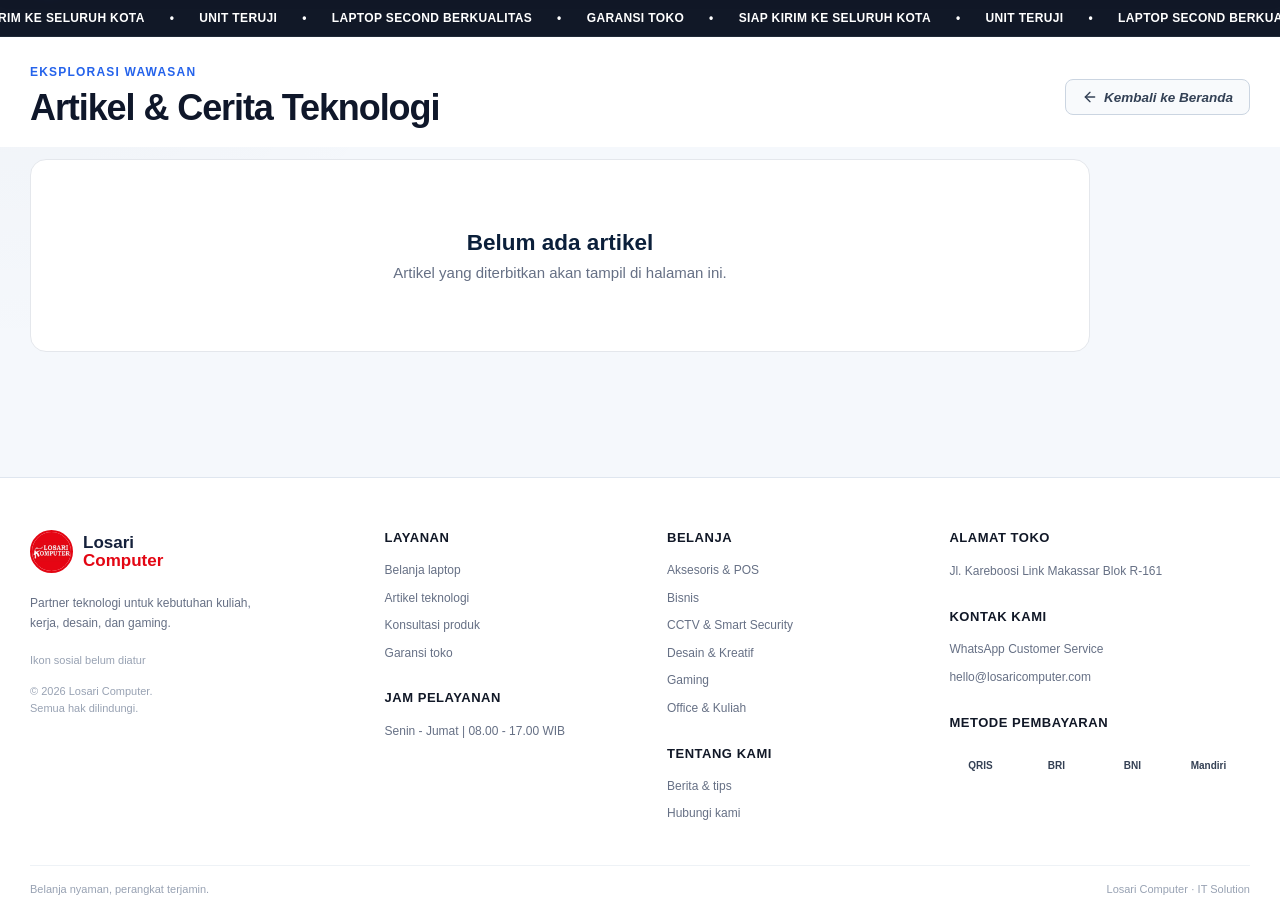
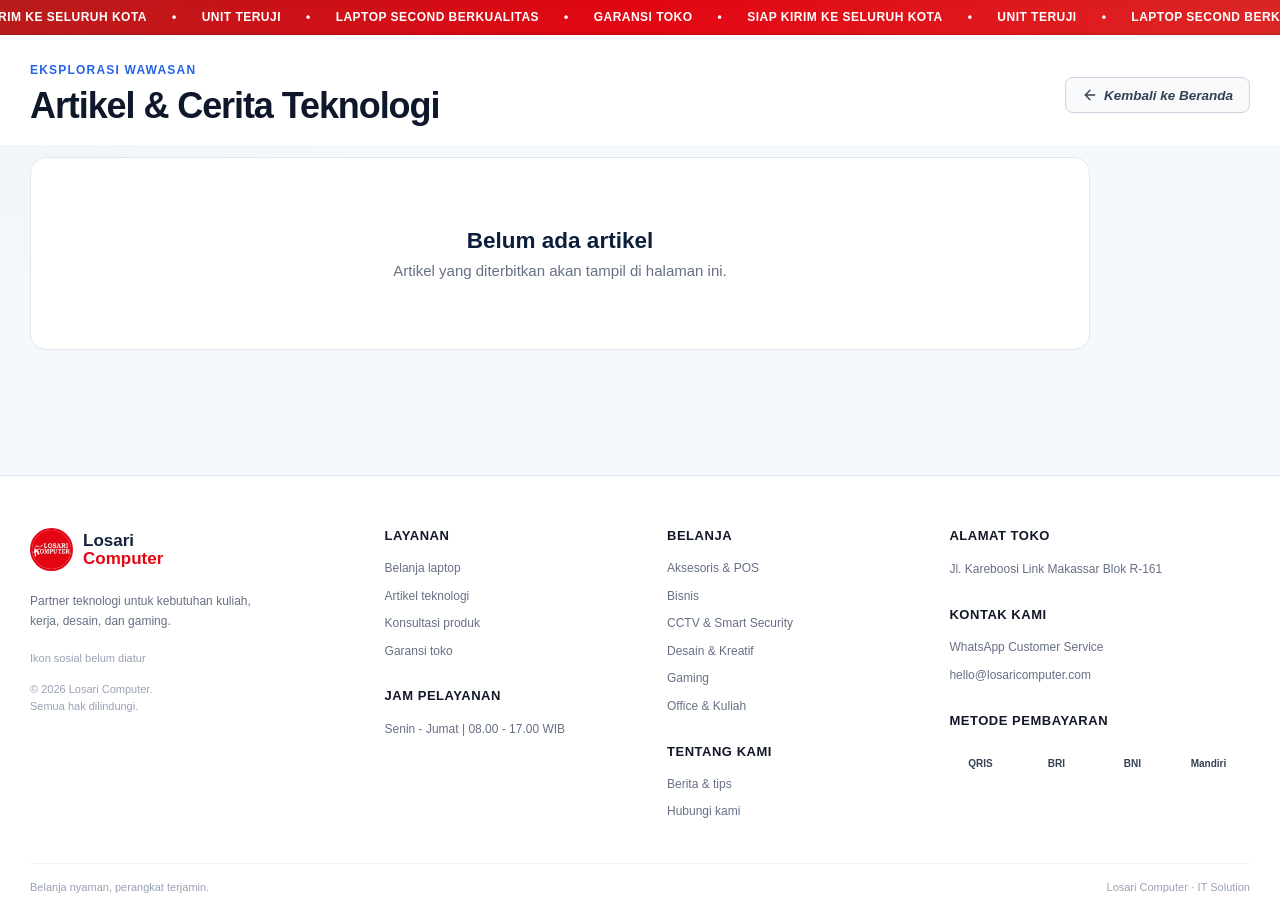
Before and after one commit to Fauzanalifatah/Database-Kelompok-9, a Django app: page /artikel/ in a window 1280 px wide. Shown: the part 99-1011 px from the top of the page. Run offline with Django 5.2, Linux system fonts and the light colour scheme; data comes from the database, SQL or seed files in the repository; data that the repository does not hold is empty.

Commit message:
Ubah warna running announcement text banner menjadi merah khas Losari Computer

```diff
--- a/app/templates/storefront/base.html
+++ b/app/templates/storefront/base.html
@@ -18,7 +18,7 @@
     <link rel="apple-touch-icon" href="{% static 'images/losari-computer-mark.jpg' %}">
     {% endif %}
 
-    <link rel="stylesheet" href="{% static 'css/base.css' %}?v=15">
+    <link rel="stylesheet" href="{% static 'css/base.css' %}?v=16">
     <style>
         .nav-cart-btn {
             position: relative;
--- a/static/css/base.css
+++ b/static/css/base.css
@@ -49,7 +49,7 @@ header { position:sticky; top:0; z-index:10; background:#fffffff2; backdrop-filt
 .user-dropdown button:hover { background:#fff1f0; }
 .button { display:inline-block; padding:12px 19px; color:#fff; background:linear-gradient(135deg,var(--blue),#2878ee); border:0; border-radius:9px; font-weight:700; cursor:pointer; box-shadow:0 7px 16px #1455d933; }
 .button:hover { background:linear-gradient(135deg,var(--blue-dark),var(--blue)); box-shadow:0 10px 22px #1455d94d; transform:translateY(-2px); }
-.announcement { overflow:hidden; padding:11px 0; color:#fff; background:#111827; border-bottom:1px solid #1f2937; font-size:12px; font-weight:800; letter-spacing:.03em; text-transform:uppercase; }
+.announcement { overflow:hidden; padding:10px 0; color:#fff; background:linear-gradient(90deg, #b91c1c 0%, #e30613 50%, #dc2626 100%); border-bottom:1px solid rgba(0, 0, 0, 0.12); font-size:12px; font-weight:800; letter-spacing:.04em; text-transform:uppercase; box-shadow:inset 0 -1px 0 rgba(0, 0, 0, 0.08); }
 .announcement-track { display:flex; width:max-content; white-space:nowrap; animation:announcement-scroll 26s linear infinite; }
 .announcement-group { display:flex; flex:none; align-items:center; gap:25px; padding-right:25px; }
 @keyframes announcement-scroll { from { transform:translateX(0); } to { transform:translateX(-50%); } }
```
